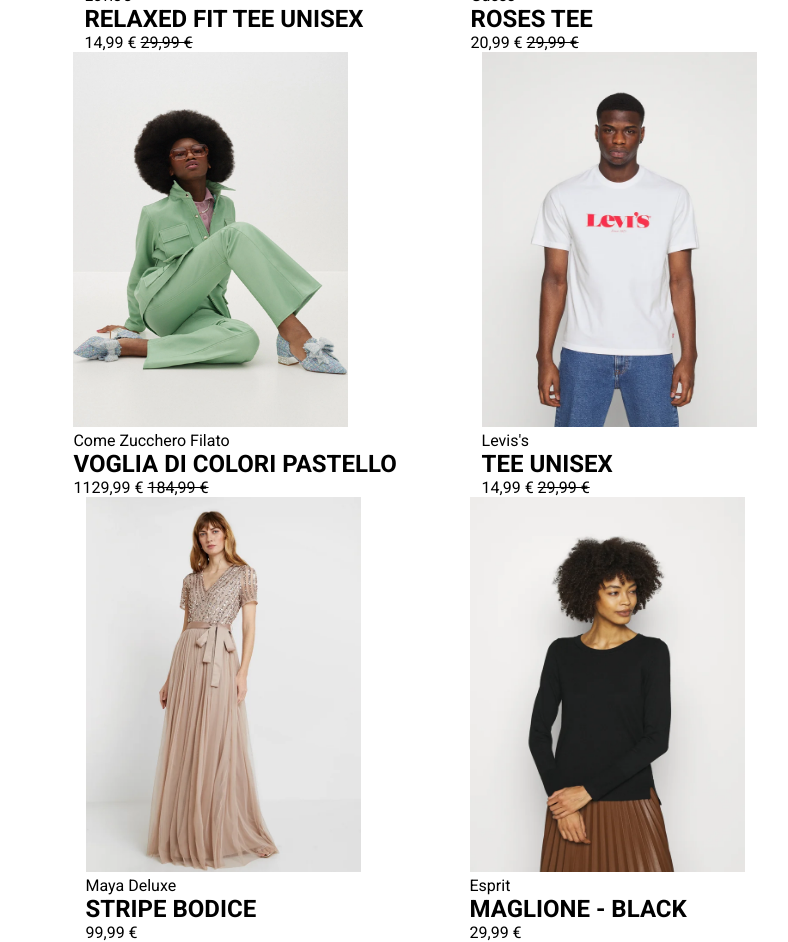
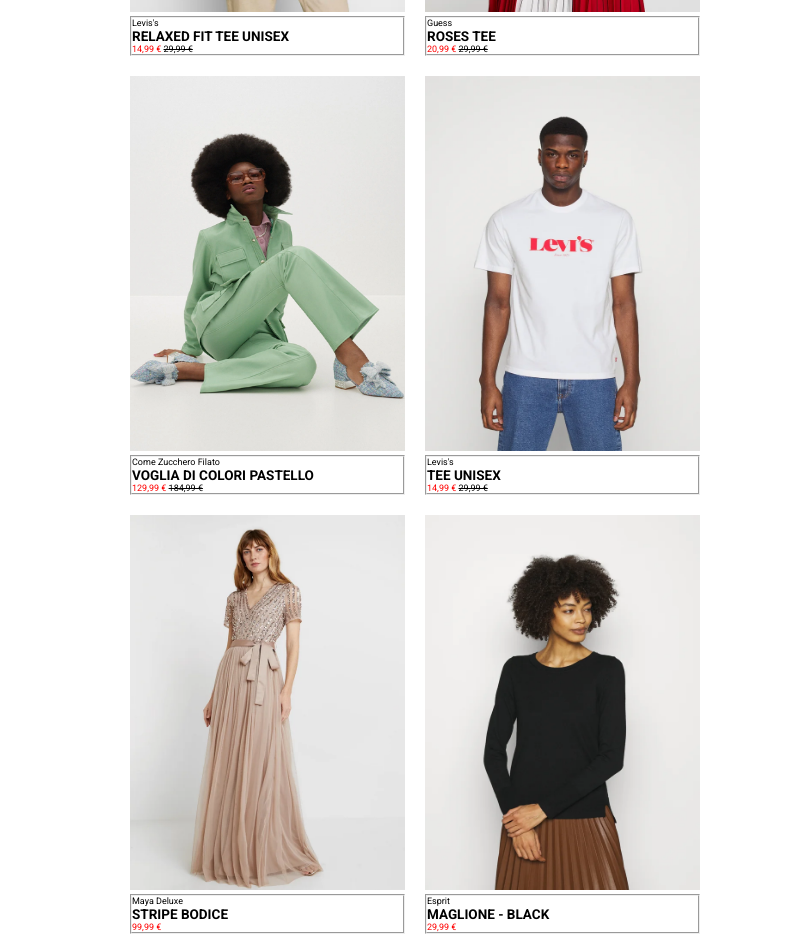
Before and after one commit to AlfredoM06/html-css-boolando, a plain HTML site: page index.html in a window 1280 px wide. Shown: the part 450-1392 px from the top of the page, without its empty margins (225-1013 px from the left). Drawn offline with Linux system fonts and the light colour scheme.

Commit message:
fixing the card

```diff
--- a/CSS/style.css
+++ b/CSS/style.css
@@ -14,12 +14,31 @@ main {
     display: flex;
     flex-direction: row;
     flex-wrap: wrap;
-    justify-content: space-around;
-    align-items: center;
+    justify-content:center;
+    gap: 20px;
+}
 
+.box {
+    text-align: start;
+    font-size: 9px;
+    border-width: 2px;
+    border-style: groove;
+    margin-top: 0;
 }
 
 img {
     width: 275px;
     height: 375px;
 }
+
+.tc {
+    color: red;
+}
+
+.ta {
+    text-align: center;
+}
+
+.mb {
+    margin-bottom: 30px;
+}
--- a/index.html
+++ b/index.html
@@ -17,19 +17,21 @@
     </header>
 
     <main>
+        <div class="ta mb">
             <h1>
                 Boolando
             </h1>
             <p>
                 Spedizione e reso gratuiti
             </p>
+        </div>
 
         <div class="flex-container">
             <div>
                 <div>
                     <img src="./IMG/1.webp" alt="levi's">
                 </div>
-                <div>
+                <div class="box">
                     <p>
                         Levis's
                     </p>
@@ -37,7 +39,7 @@
                         RELAXED FIT TEE UNISEX
                     </h2>
                     <p>
-                        <span> 14,99 &euro; </span> <s> 29,99 &euro; </s>
+                        <span class="tc"> 14,99 &euro; </span> <s> 29,99 &euro; </s>
                     </p>
                 </div>
             </div>
@@ -45,7 +47,7 @@
                 <div>
                      <img src="./IMG/2.webp" alt="Guess">
                 </div>
-                <div>
+                <div class="box">
                     <p>
                         Guess
                     </p>
@@ -53,7 +55,7 @@
                         ROSES TEE
                     </h2>
                     <p>
-                        <span> 20,99 &euro; </span> <s> 29,99 &euro; </s>
+                        <span class="tc"> 20,99 &euro; </span> <s> 29,99 &euro; </s>
                     </p>
                 </div>
             </div>
@@ -61,7 +63,7 @@
                 <div>
                      <img src="./IMG/3.webp" alt="Zucchero">
                 </div>
-                <div>
+                <div class="box">
                     <p>
                         Come Zucchero Filato
                     </p>
@@ -69,7 +71,7 @@
                         VOGLIA DI COLORI PASTELLO
                     </h2>
                     <p>
-                        <span> 1129,99 &euro; </span> <s> 184,99 &euro; </s>
+                        <span class="tc"> 129,99 &euro; </span> <s> 184,99 &euro; </s>
                     </p>
                 </div>
             </div>
@@ -77,7 +79,7 @@
                 <div>
                      <img src="./IMG/4.webp" alt="levi's">
                 </div>
-                <div>
+                <div class="box">
                     <p>
                         Levis's
                     </p>
@@ -85,7 +87,7 @@
                          TEE UNISEX
                     </h2>
                     <p>
-                        <span> 14,99 &euro; </span> <s> 29,99 &euro; </s>
+                        <span class="tc"> 14,99 &euro; </span> <s> 29,99 &euro; </s>
                     </p>
                 </div>
             </div>
@@ -93,7 +95,7 @@
                 <div>
                      <img src="./IMG/5.webp" alt="Maya">
                 </div>
-                <div>
+                <div class="box">
                     <p>
                         Maya Deluxe
                     </p>
@@ -101,7 +103,7 @@
                         STRIPE BODICE
                     </h2>
                     <p>
-                        <span> 99,99 &euro; </span>
+                        <span class="tc"> 99,99 &euro; </span>
                     </p>
                 </div>
             </div>
@@ -109,7 +111,7 @@
                 <div>
                      <img src="./IMG/6.webp" alt="Esprit">
                 </div>
-                <div>
+                <div class="box">
                     <p>
                         Esprit
                     </p>
@@ -117,7 +119,7 @@
                         MAGLIONE - BLACK
                     </h2>
                     <p>
-                        <span> 29,99 &euro; </span>
+                        <span class="tc"> 29,99 &euro; </span>
                     </p>
                 </div>
             </div>
```
Lines whose indentation alone changed are shown as unchanged.
